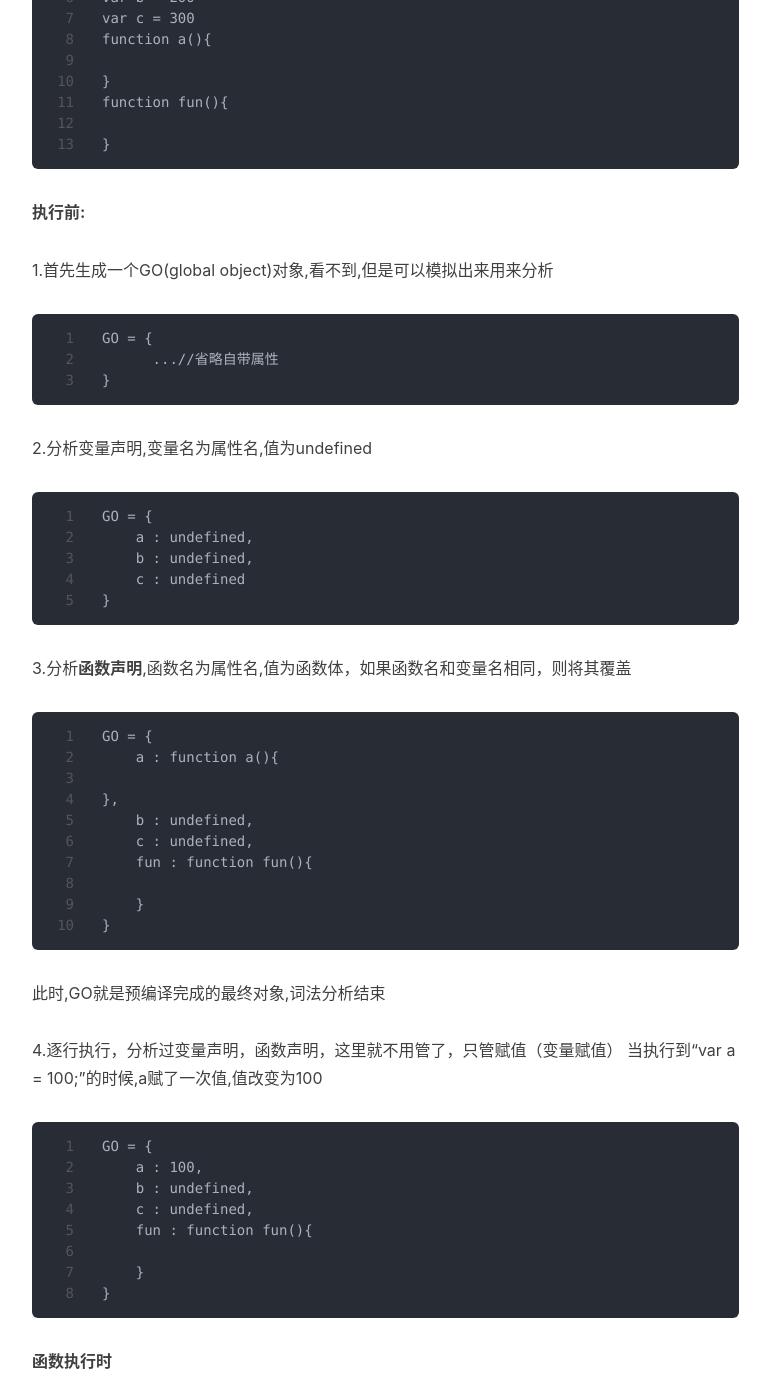
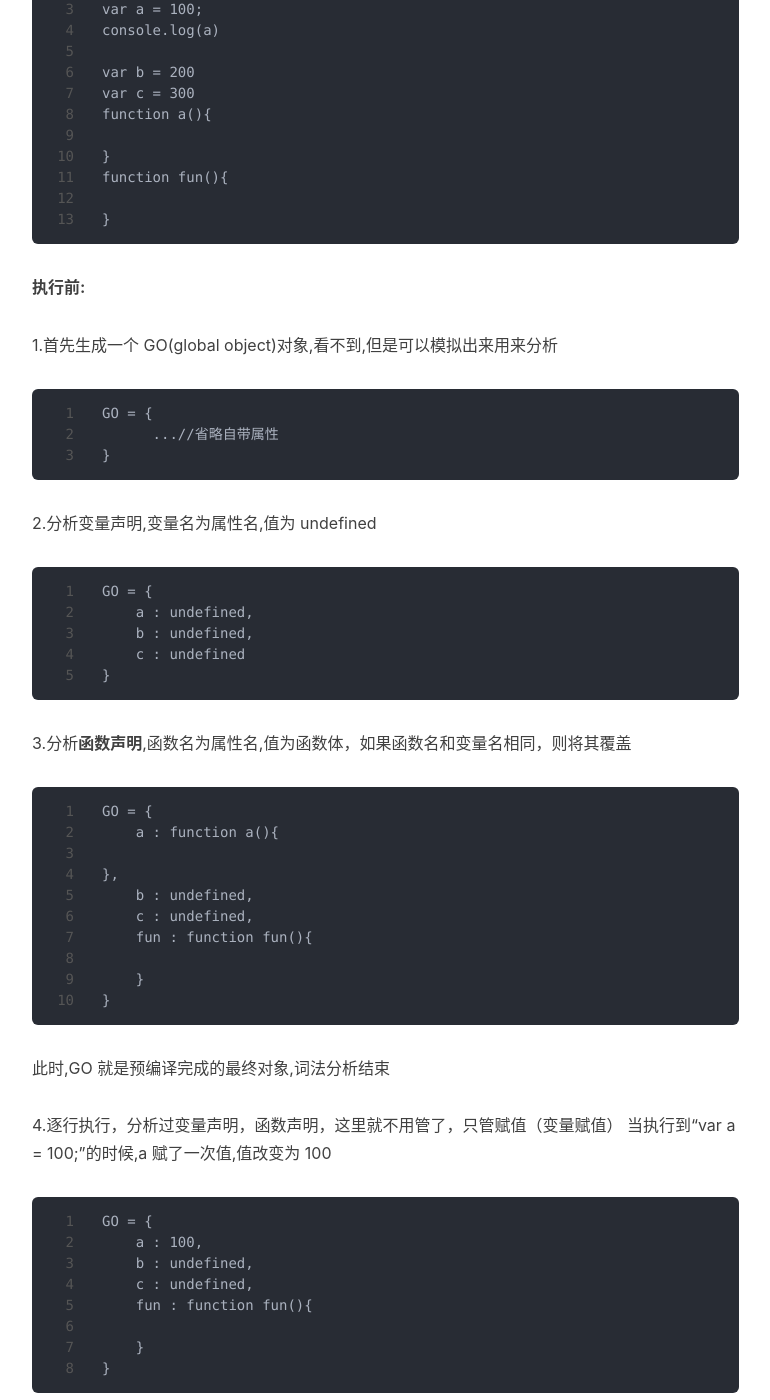
Before and after one commit to juntaozhou05/juntaozho05.github.io, a Jekyll site: the page built from _posts/2019-04-27-js-pro.md, in a window 1280 px wide and 1400 px high, scrolled down 746 px. Shown: the whole window, without its empty margins (233-1003 px from the left). Built offline with Jekyll 4.4.1, drawn with Linux system fonts in a browser that asks for light colours; nearby versions of some CDN libraries; comment, search, counter and statistics services are not loaded; some of the changed text lies outside the part shown.

Commit message:
add blog

````diff
--- a/_posts/2019-04-27-js-pro.md
+++ b/_posts/2019-04-27-js-pro.md
@@ -33,15 +36,19 @@
 
 }
 ```
+
 **执行前:**
 
-1.首先生成一个GO(global object)对象,看不到,但是可以模拟出来用来分析
+1.首先生成一个 GO(global object)对象,看不到,但是可以模拟出来用来分析
+
 ```
 GO = {
       ...//省略自带属性
 }
 ```
-2.分析变量声明,变量名为属性名,值为undefined
+
+2.分析变量声明,变量名为属性名,值为 undefined
+
 ```
 GO = {
     a : undefined,
@@ -49,7 +56,9 @@
     c : undefined
 }
 ```
+
 3.分析**函数声明**,函数名为属性名,值为函数体，如果函数名和变量名相同，则将其覆盖
+
 ```
 GO = {
     a : function a(){
@@ -62,10 +71,11 @@
     }
 }
 ```
-此时,GO就是预编译完成的最终对象,词法分析结束
+
+此时,GO 就是预编译完成的最终对象,词法分析结束
 
 4.逐行执行，分析过变量声明，函数声明，这里就不用管了，只管赋值（变量赋值）
-当执行到“var a = 100;”的时候,a赋了一次值,值改变为100
+当执行到“var a = 100;”的时候,a 赋了一次值,值改变为 100
 
 ```
 GO = {
@@ -77,11 +87,12 @@
     }
 }
 ```
+
 **函数执行时**
 
-创建AO对象 activation object
+创建 AO 对象 activation object
 
-找形参和变量声明，将变量和形参名作为AO属性名，值为undefined
+找形参和变量声明，将变量和形参名作为 AO 属性名，值为 undefined
 
 将实参和形参统一
 
@@ -108,45 +119,57 @@
 
 console.log(c);
 ```
+
 执行过程：
 
-生成GO
+生成 GO
+
 ```
 GO = {
 
 }
 ```
+
 变量声明
+
 ```
 GO = {
     a : undefined
 }
 ```
+
 函数声明
+
 ```
 GO = {
     a : undefined,
     test : function
 }
 ```
+
 逐行执行；
-test调用,生成test.AO ={}
+test 调用,生成 test.AO ={}
 参数 没有,跳过
 变量声明
+
 ```
 test.AO = {
     b : undefined
 }
 ```
+
 函数声明 没有,跳过
 得到结果
+
 ```
 test.AO = {
     b : undefined
 }
 ```
+
 逐行执行
-改变GO
+改变 GO
+
 ```
 GO = {
     a : undefined,
@@ -154,7 +177,9 @@
     c : 123
 }
 ```
-a值发生改变
+
+a 值发生改变
+
 ```
 GO = {
     a : 20,
@@ -162,28 +187,36 @@
     c : 123
 }
 ```
-test调用 生成test.AO={}
+
+test 调用 生成 test.AO={}
 参数 没有 跳过
 变量声明
+
 ```
 test.AO = {
     b : undefined
 }
 ```
+
 函数声明 没有
 结果
+
 ```
 test.AO = {
     b : undefined
 }
 ```
- 逐行执行
+
+逐行执行
+
 ```
 test.AO = {
     b : 100
 }
 ```
+
 执行结果
+
 ```
 undefined
 123
````
Also changed, not shown: other parts of _posts/2019-04-27-js-pro.md (+8 -5 lines).
